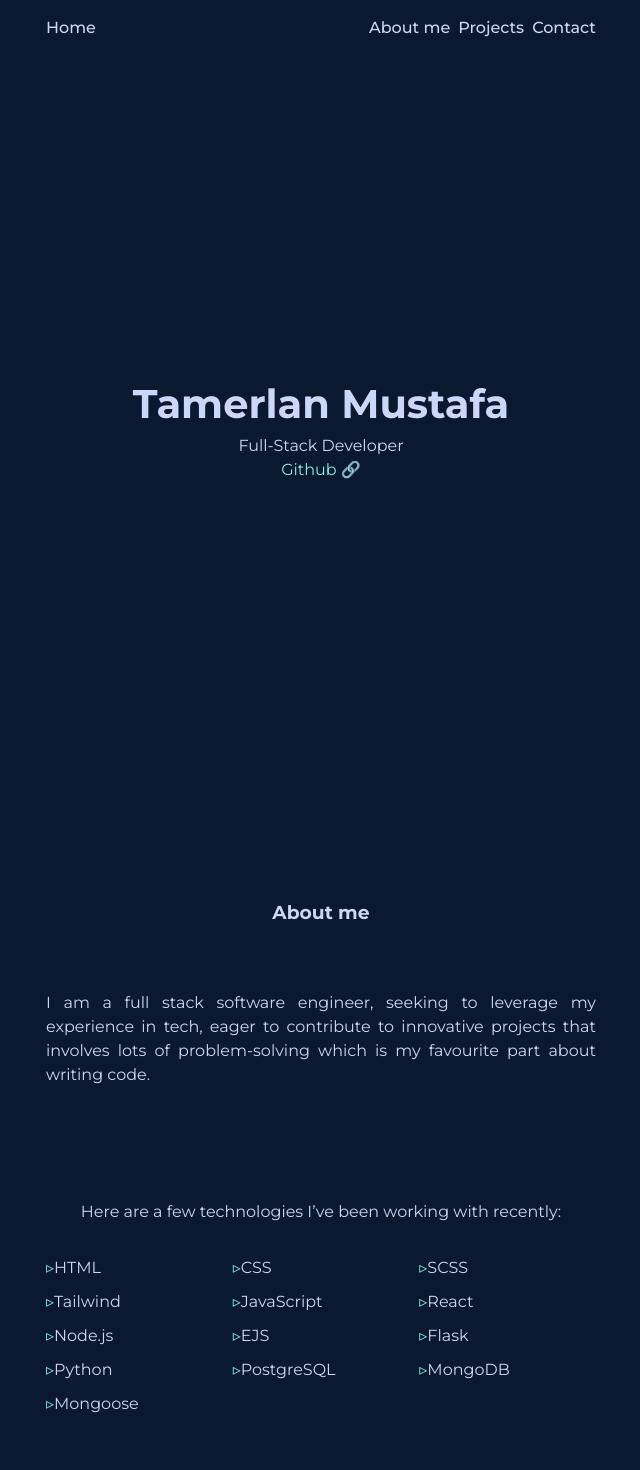
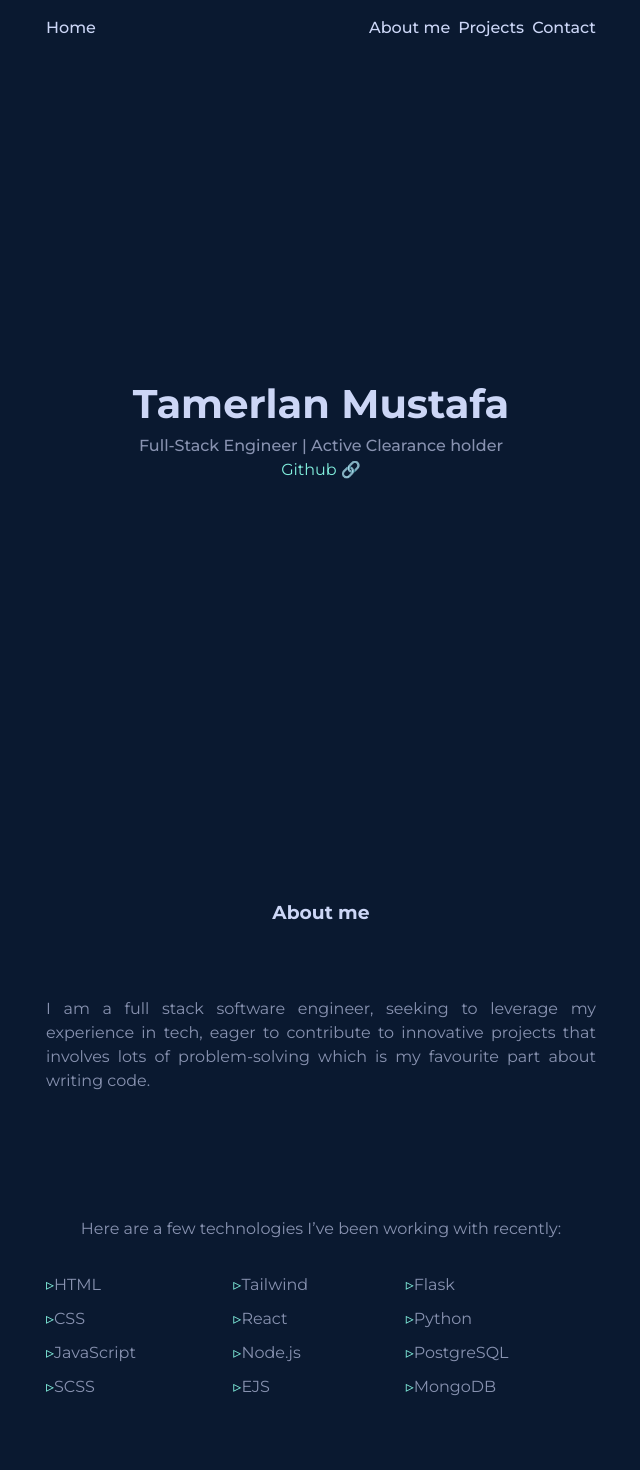
Before and after one commit to tamerlanmustafa/portfolio, a React (Vite) app: page / in a window 1280 px wide. Shown: the top 1470 px of the page, without its empty margins (319-959 px from the left). Built offline with nearby package versions, Linux system fonts and the light colour scheme.

Commit message:
add clearance info

```diff
--- a/src/components/AboutMe/AboutMe.css
+++ b/src/components/AboutMe/AboutMe.css
@@ -25,11 +25,12 @@
 }
 
 .tech-skills > ul {
-    margin: 2rem 0;
-    display: grid;
-    grid-template-columns: repeat(3, minmax(140px, 200px));
-    justify-items: start;
-    gap: 10px 10px;
+  margin: 2rem 0;
+  display: grid;
+  grid-auto-flow: column;
+  grid-template-rows: repeat(4, auto);
+  justify-items: start;
+  gap: 10px;
 }
 
 .tech-skills > ul > li::before {
--- a/src/components/AboutMe/AboutMe.jsx
+++ b/src/components/AboutMe/AboutMe.jsx
@@ -22,9 +22,9 @@ const AboutMe = () => {
                         <ul>
                             <li className="hidded"><span>HTML</span></li>
                             <li className="hidded"><span>CSS</span></li>
+                            <li className="hidded"><span>JavaScript</span></li>
                             <li className="hidded"><span>SCSS</span></li>
                             <li className="hidded"><span>Tailwind</span></li>
-                            <li className="hidded"><span>JavaScript</span></li>
                             <li className="hidded"><span>React</span></li>
                             <li className="hidded"><span>Node.js</span></li>
                             <li className="hidded"><span>EJS</span></li>
@@ -32,7 +32,6 @@ const AboutMe = () => {
                             <li className="hidded"><span>Python</span></li>
                             <li className="hidded"><span>PostgreSQL</span></li>
                             <li className="hidded"><span>MongoDB</span></li>
-                            <li className="hidded"><span>Mongoose</span></li>
                         </ul>
 
 
--- a/src/components/Hero/Hero.css
+++ b/src/components/Hero/Hero.css
@@ -8,3 +8,7 @@
 .hero a {
     color: var(--primary-color);
 }
+
+.hero p {
+    font-weight: 500;
+}
--- a/src/components/Hero/Hero.jsx
+++ b/src/components/Hero/Hero.jsx
@@ -30,7 +30,7 @@ const Hero = () => {
         <>
             <section className="hero">
                 <h1>Tamerlan Mustafa</h1>
-                <p>Full-Stack Developer</p>
+                <p>Full-Stack Engineer | Active Clearance holder</p>
                 <a href="https://github.com/TamerlanMustafayev" target="_blank" rel="noopener noreferrer">Github &#x1F517; </a>
             </section>
             <hr />
--- a/src/index.css
+++ b/src/index.css
@@ -28,6 +28,10 @@ h1 {
   font-size: 2.5rem;
 }
 
+h1, h2, h3, h4, h5, h6 {
+  color: var(--lightest-slate);
+}
+
 html {
   scroll-behavior: smooth;
 }
@@ -37,7 +41,7 @@ body {
   padding: 1rem 1.3rem;
   line-height: 1.5;
   font-family: "Montserrat", serif;
-  color: var(--lightest-slate);
+  color: var(--slate);
   background-color: #0a1930;
 
 }
```
